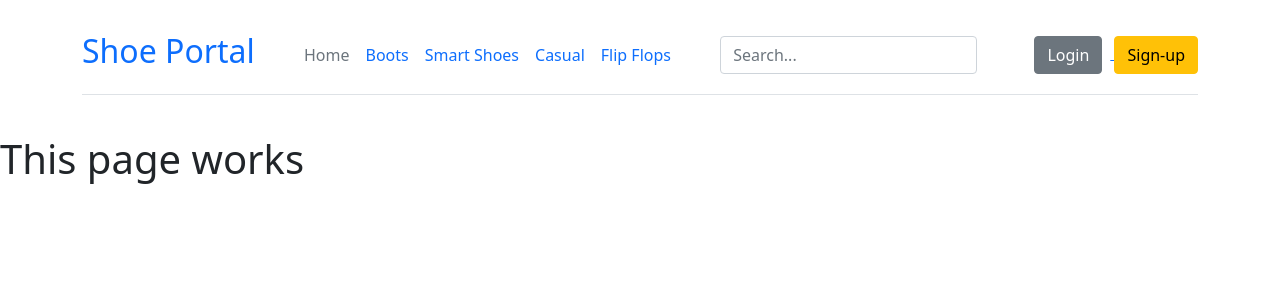
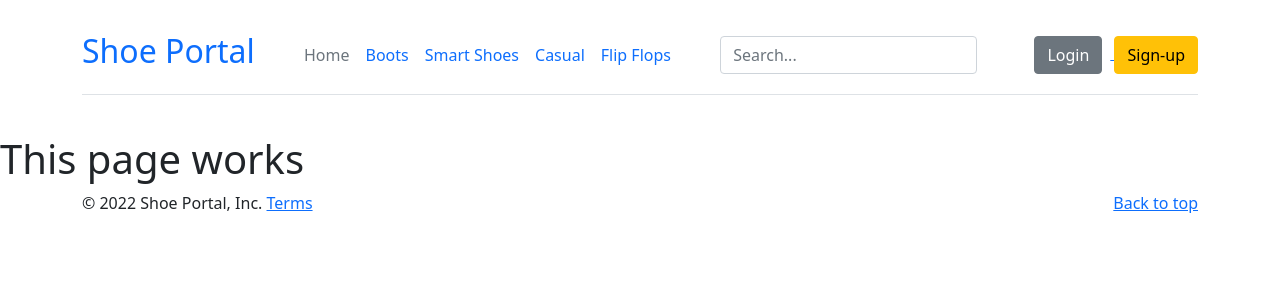
Before and after one commit to dushanka-dev/shoe-portal, a Django app: page / in a window 1280 px wide. Shown: the top 300 px of the page. Run offline with Django 3.2, Linux system fonts and the light colour scheme.

Commit message:
Add footer section

```diff
--- a/templates/base.html
+++ b/templates/base.html
@@ -80,5 +80,10 @@
     {% block postloadjs %}
     {% endblock %}
 
+    <footer class="container">
+      <p class="float-end"><a href="#">Back to top</a></p>
+      <p>© 2022 Shoe Portal, Inc. <a href="#">Terms</a></p>
+    </footer>
+
   </body>
 </html>
```
